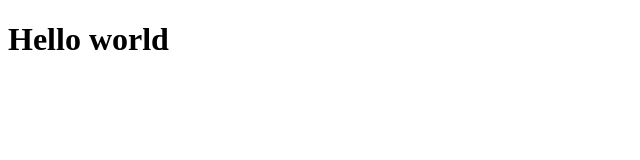
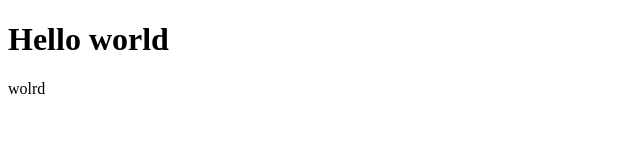
Before and after one commit to Abdulajishs/demo-repo, a plain HTML site: page index.html in a window 1280 px wide. Shown: the full height of the page, 0-640 px from the left. Drawn offline with Linux system fonts and the light colour scheme.

Commit message:
pargraph added

```diff
--- a/index.html
+++ b/index.html
@@ -7,5 +7,6 @@
 </head>
 <body>
     <h1>Hello world</h1>
+    <p> wolrd</p>
 </body>
 </html>
```
